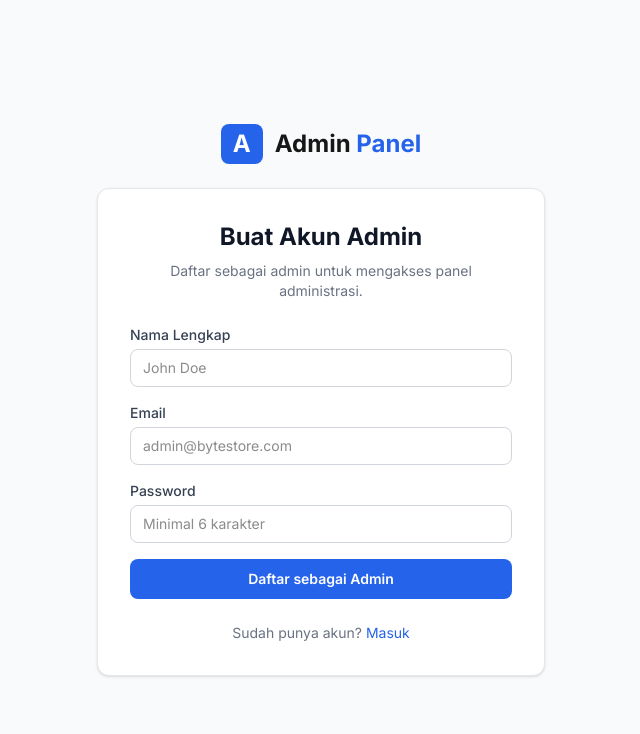
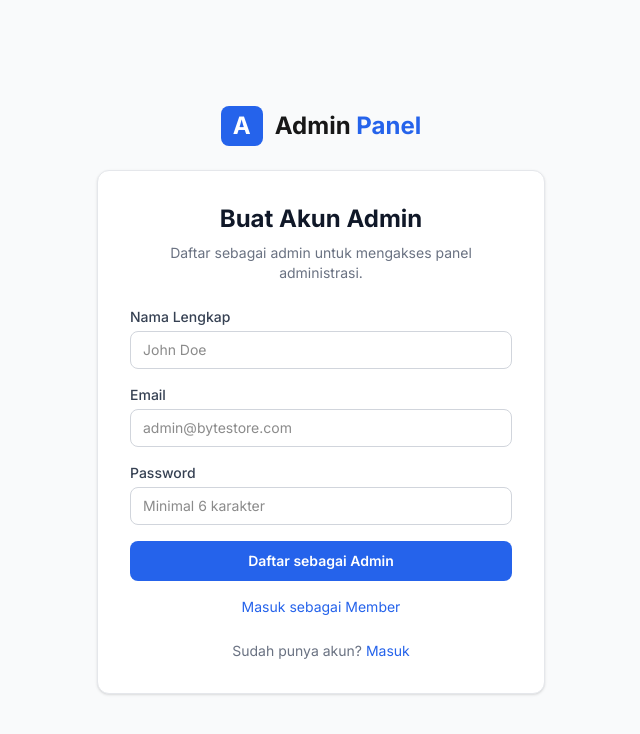
Before and after one commit to VPBI-Team-1/E-Commerce-App, a Next.js app in the folder toko-app/: page /admin/register in a window 1280 px wide. Shown: the top 734 px of the page, without its empty margins (319-959 px from the left). Built offline with nearby package versions, Linux system fonts and the light colour scheme.

Commit message:
hotfix-login-register

```diff
--- a/toko-app/src/app/(auth)/admin/login/page.tsx
+++ b/toko-app/src/app/(auth)/admin/login/page.tsx
@@ -132,6 +132,15 @@ export default function AdminLoginPage() {
             </button>
           </form>
 
+          <p className="mt-4 text-center text-sm text-gray-500">
+            <Link
+              href="/login"
+              className="text-primary underline-offset-2 hover:underline"
+            >
+              Masuk sebagai Member
+            </Link>
+          </p>
+
           <p className="mt-6 text-center text-sm text-gray-500">
             Belum punya akun admin?{" "}
             <Link
--- a/toko-app/src/app/(auth)/admin/register/page.tsx
+++ b/toko-app/src/app/(auth)/admin/register/page.tsx
@@ -161,6 +161,15 @@ export default function AdminRegisterPage() {
             </button>
           </form>
 
+          <p className="mt-4 text-center text-sm text-gray-500">
+            <Link
+              href="/login"
+              className="text-primary underline-offset-2 hover:underline"
+            >
+              Masuk sebagai Member
+            </Link>
+          </p>
+
           <p className="mt-6 text-center text-sm text-gray-500">
             Sudah punya akun?{" "}
             <Link
```
